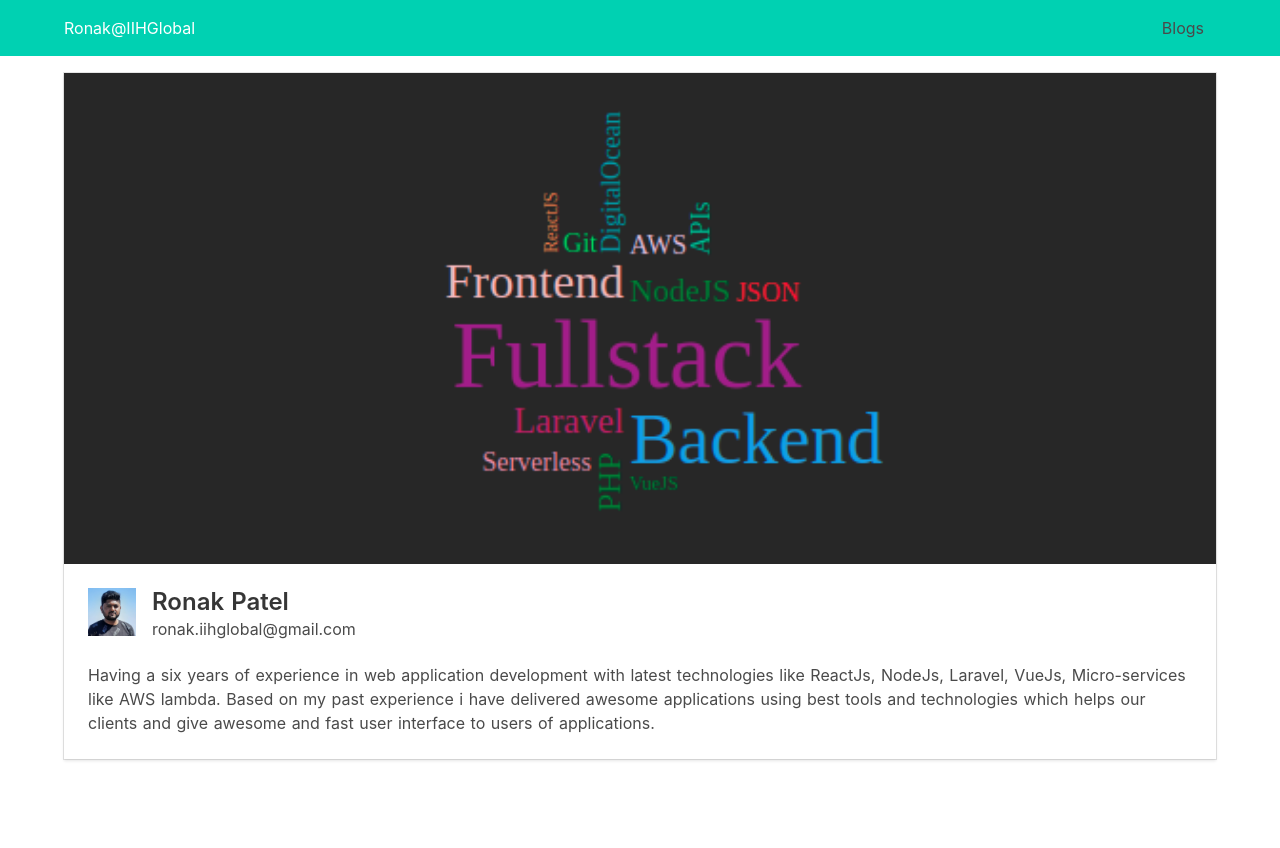
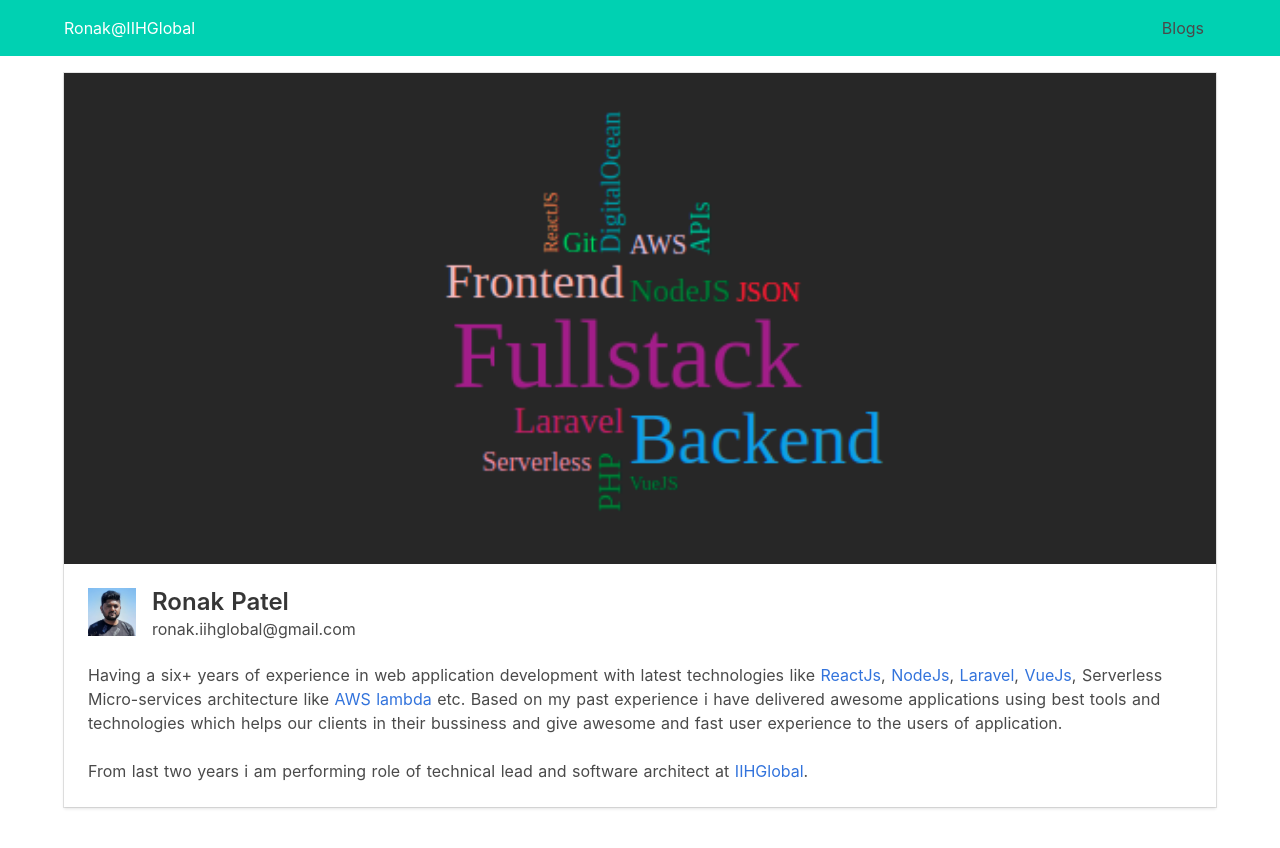
Before and after one commit to ronakiihglobal/ronakiihglobal.github.io, a Nuxt app: page / in a window 1280 px wide. Shown: the top 848 px of the page. Before the commit the page ends 807 px from the top, so only its background shows below. Built offline with nearby package versions, Linux system fonts and the light colour scheme.

Commit message:
favicon fix

```diff
--- a/nuxt.config.js
+++ b/nuxt.config.js
@@ -13,7 +13,7 @@ export default {
 			{ hid: 'description', name: 'description', content: '' }
 		],
 		link: [
-			{ rel: 'icon', type: 'image/x-icon', href: '/favicon.ico' },
+			{ rel: 'icon', type: 'image/x-icon', href: '/_nuxt/assets/profile.jpeg?v=1' },
 			{
 			rel: 'stylesheet',
 			href: 'https://cdnjs.cloudflare.com/ajax/libs/bulma/0.7.1/css/bulma.min.css'
--- a/pages/index.vue
+++ b/pages/index.vue
@@ -4,7 +4,7 @@
 	  		<div class="card">
 			  <div class="card-image">
 			    <figure class="image is-4by1">
-			      <img src="~/assets/techstack3.png" />
+			      <img src="~/assets/techstack.png" />
 			    </figure>
 			  </div>
 			  <div class="card-content">
@@ -21,10 +21,26 @@
 			    </div>
 
 			    <div class="content">
-			      Having a six years of experience in web application development with latest technologies like ReactJs, NodeJs, Laravel, VueJs, Micro-services like AWS lambda. Based on my past experience i have delivered awesome applications using best tools and technologies which helps our clients and give awesome and fast user interface to users of applications.
+
+			      Having a six+ years of experience in web application development with latest technologies like
+
+			      <a target="_blank" href="https://reactjs.org/">ReactJs</a>,
+			      <a target="_blank" href="https://nodejs.org/">NodeJs</a>,
+			      <a target="_blank" href="https://laravel.com/">Laravel</a>,
+			      <a target="_blank" href="https://vuejs.org/">VueJs</a>,
+
+			      Serverless Micro-services architecture like
+
+			      <a target="_blank" href="https://aws.amazon.com/lambda/">AWS lambda</a>
+
+			       etc. Based on my past experience i have delivered awesome applications using best tools and technologies which helps our clients in their bussiness and give awesome and fast user experience to the users of application.
+
+			      <br>
 			      <br>
 
+			      From last two years i am performing role of technical lead and software architect at <a href="https://iihglobal.com/">IIHGlobal</a>.
 			    </div>
+
 			  </div>
 			</div>
 		</div>
```
Also changed, not shown: assets/techstack.png, assets/techstack2.png (deleted), 2 other files (tests, documents, lock files or other folders).
